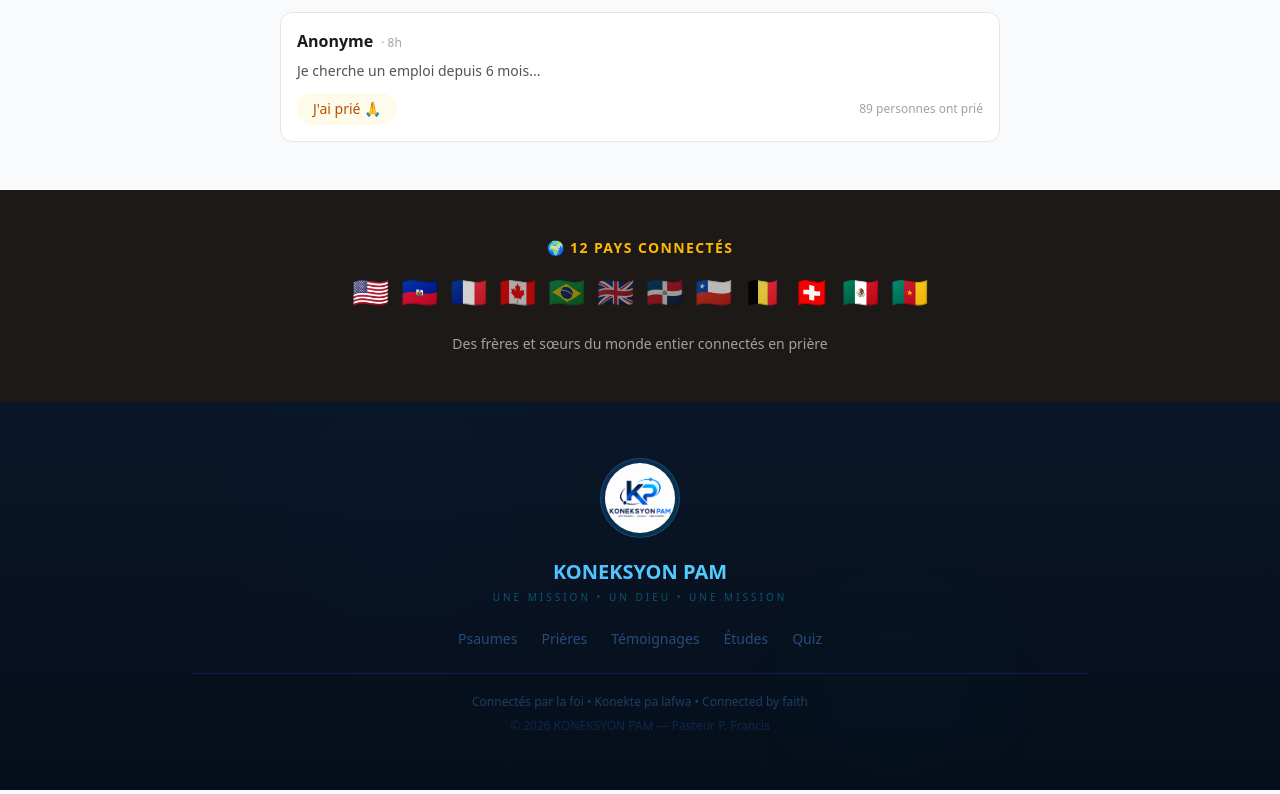
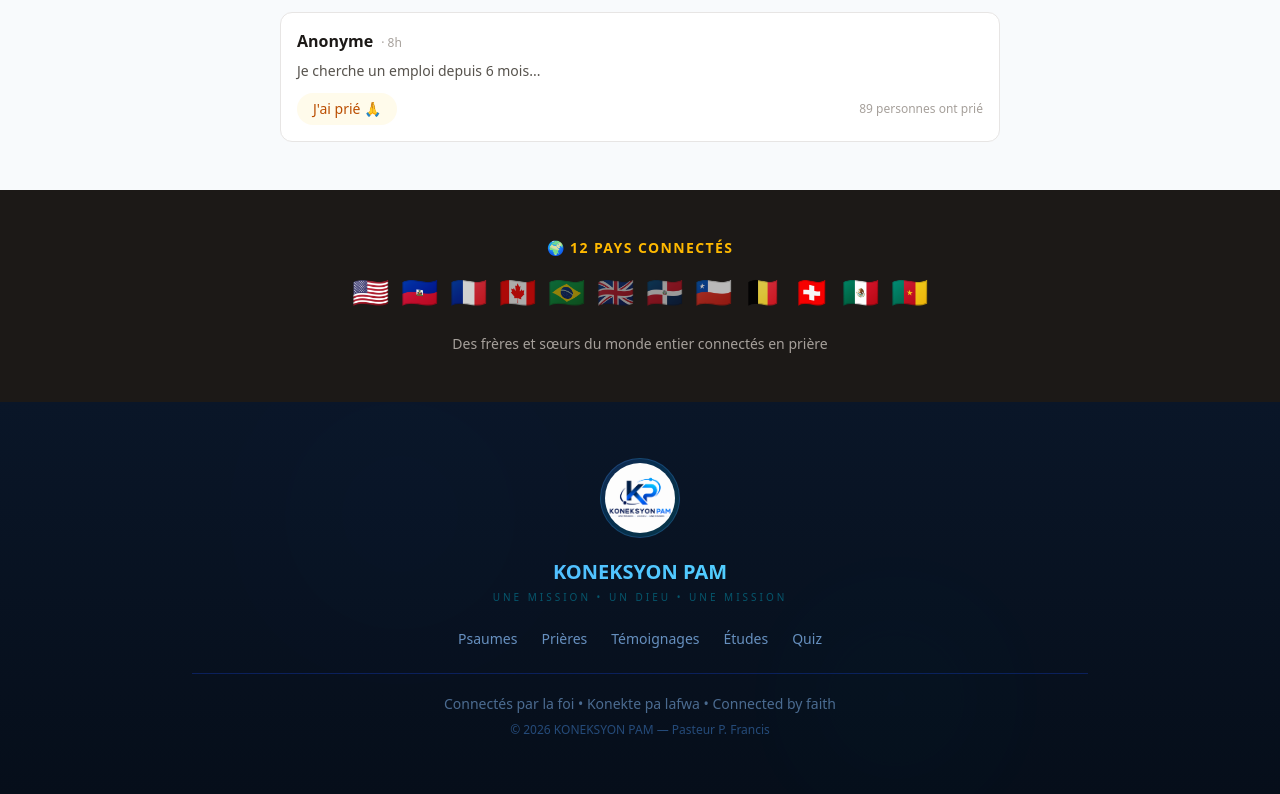
Before and after one commit to petefrans02/koneksyon-pam, a Next.js app: page / in a window 1280 px wide. Shown: the part 1783-2577 px from the top of the page. Built offline with nearby package versions, Linux system fonts and the light colour scheme.

Commit message:
White scrolling verses, brighter footer links

```diff
--- a/app/components/ClientLayout.tsx
+++ b/app/components/ClientLayout.tsx
@@ -27,15 +27,15 @@
           <p className="text-center text-xl font-bold bg-gradient-to-r from-blue-400 to-cyan-300 bg-clip-text text-transparent mb-1">KONEKSYON PAM</p>
           <p className="text-center text-[10px] tracking-[0.3em] text-cyan-500/40 mb-6 uppercase">Une Mission • Un Dieu • Une Mission</p>
           <div className="flex justify-center gap-6 mb-6">
-            <a href="/psaumes" className="text-blue-400/40 hover:text-cyan-400 text-sm transition-colors">Psaumes</a>
-            <a href="/prieres" className="text-blue-400/40 hover:text-cyan-400 text-sm transition-colors">Prières</a>
-            <a href="/temoignages" className="text-blue-400/40 hover:text-cyan-400 text-sm transition-colors">Témoignages</a>
-            <a href="/etude" className="text-blue-400/40 hover:text-cyan-400 text-sm transition-colors">Études</a>
-            <a href="/quiz" className="text-blue-400/40 hover:text-cyan-400 text-sm transition-colors">Quiz</a>
+            <a href="/psaumes" className="text-blue-300/70 hover:text-cyan-300 text-sm transition-colors">Psaumes</a>
+            <a href="/prieres" className="text-blue-300/70 hover:text-cyan-300 text-sm transition-colors">Prières</a>
+            <a href="/temoignages" className="text-blue-300/70 hover:text-cyan-300 text-sm transition-colors">Témoignages</a>
+            <a href="/etude" className="text-blue-300/70 hover:text-cyan-300 text-sm transition-colors">Études</a>
+            <a href="/quiz" className="text-blue-300/70 hover:text-cyan-300 text-sm transition-colors">Quiz</a>
           </div>
-          <div className="border-t border-blue-800/30 pt-5">
-            <p className="text-center text-xs text-blue-400/30">Connectés par la foi • Konekte pa lafwa • Connected by faith</p>
-            <p className="text-center text-xs text-blue-500/20 mt-2">&copy; {new Date().getFullYear()} KONEKSYON PAM — Pasteur P. Francis</p>
+          <div className="border-t border-blue-700/30 pt-5">
+            <p className="text-center text-sm text-blue-300/50">Connectés par la foi • Konekte pa lafwa • Connected by faith</p>
+            <p className="text-center text-xs text-blue-400/40 mt-2">&copy; {new Date().getFullYear()} KONEKSYON PAM — Pasteur P. Francis</p>
           </div>
         </div>
       </footer>
--- a/app/components/ScrollingVerses.tsx
+++ b/app/components/ScrollingVerses.tsx
@@ -46,7 +46,7 @@
     <div className="bg-gradient-to-r from-[#0a1628] via-[#0f2044] to-[#0a1628] py-3 overflow-hidden border-b border-blue-900/20">
       <div className="flex animate-marquee whitespace-nowrap">
         {doubled.map((verse, i) => (
-          <span key={i} className="text-cyan-400/70 text-sm mx-8 inline-block">
+          <span key={i} className="text-white text-sm mx-8 inline-block font-medium">
             ✦ {verse}
           </span>
         ))}
```
